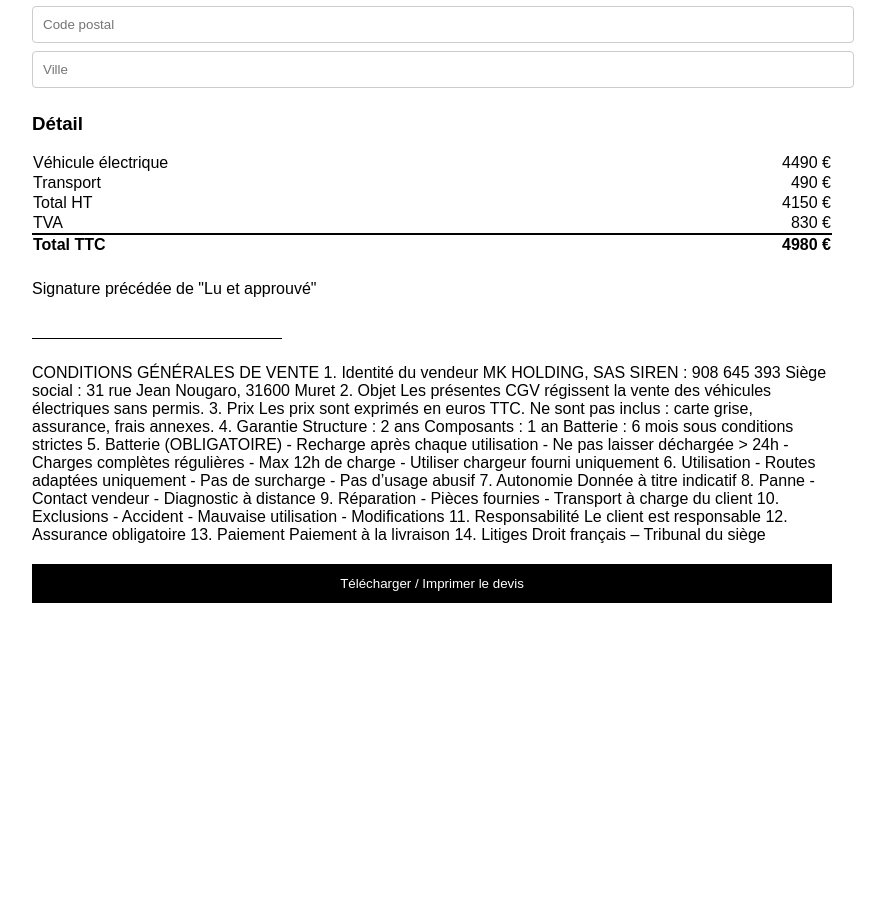
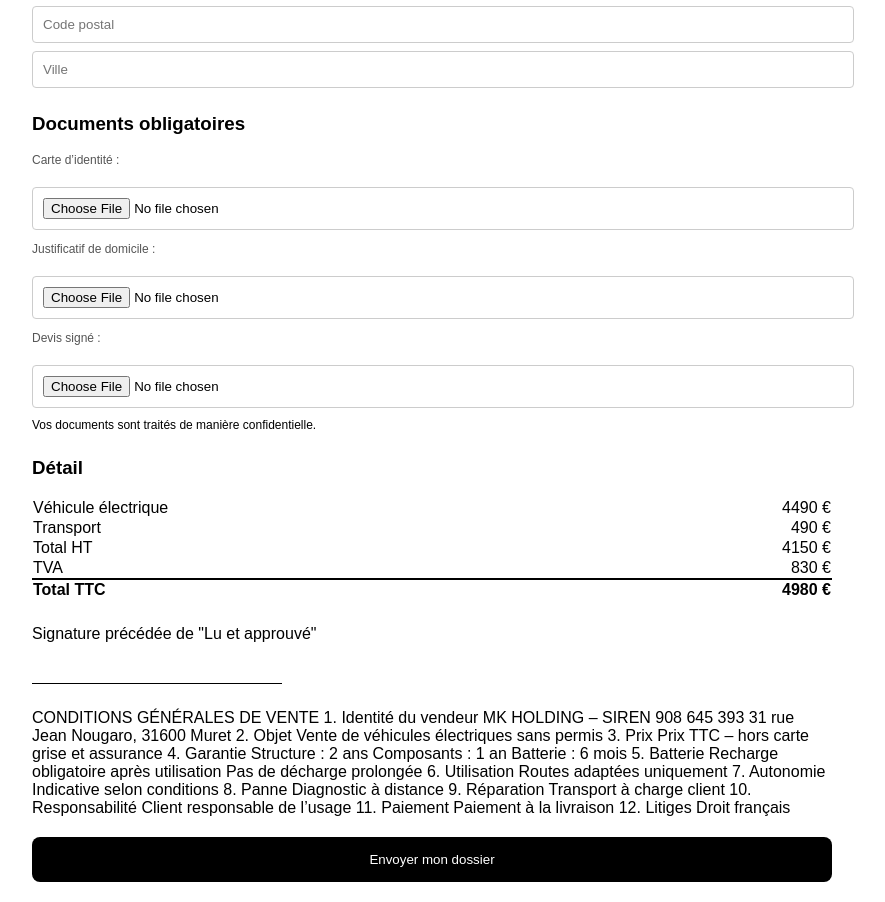
Before and after one commit to khelifamansour/neodrive-site, a Next.js app: page /reservation in a window 1280 px wide. Shown: the part 449-1351 px from the top of the page, without its empty margins (208-1093 px from the left). Before the commit the page ends 1072 px from the top, so only its background shows below. Built offline with nearby package versions, Linux system fonts and the light colour scheme.

Commit message:
Update page.tsx

```diff
--- a/app/reservation/page.tsx
+++ b/app/reservation/page.tsx
@@ -1,14 +1,6 @@
 "use client";
 
-import { useState } from "react";
-
 export default function Reservation() {
-  const [nom, setNom] = useState("");
-  const [prenom, setPrenom] = useState("");
-  const [phone, setPhone] = useState("");
-  const [adresse, setAdresse] = useState("");
-  const [cp, setCp] = useState("");
-  const [ville, setVille] = useState("");
 
   const today = new Date().toLocaleDateString("fr-FR");
 
@@ -55,16 +47,40 @@ export default function Reservation() {
         </div>
       </div>
 
-      {/* CLIENT */}
+      {/* FORM */}
+      <form
+        action="https://formspree.io/f/xjgjrqqg"
+        method="POST"
+        encType="multipart/form-data"
+      >
+
         <div style={section}>
           <h3>Informations client</h3>
 
-        <input placeholder="Nom" value={nom} onChange={(e) => setNom(e.target.value)} style={input}/>
-        <input placeholder="Prénom" value={prenom} onChange={(e) => setPrenom(e.target.value)} style={input}/>
-        <input placeholder="Téléphone" value={phone} onChange={(e) => setPhone(e.target.value)} style={input}/>
-        <input placeholder="Adresse" value={adresse} onChange={(e) => setAdresse(e.target.value)} style={input}/>
-        <input placeholder="Code postal" value={cp} onChange={(e) => setCp(e.target.value)} style={input}/>
-        <input placeholder="Ville" value={ville} onChange={(e) => setVille(e.target.value)} style={input}/>
+          <input name="nom" placeholder="Nom" style={input} required />
+          <input name="prenom" placeholder="Prénom" style={input} required />
+          <input name="telephone" placeholder="Téléphone" style={input} required />
+          <input name="adresse" placeholder="Adresse" style={input} required />
+          <input name="code_postal" placeholder="Code postal" style={input} required />
+          <input name="ville" placeholder="Ville" style={input} required />
+        </div>
+
+        {/* DOCUMENTS */}
+        <div style={section}>
+          <h3>Documents obligatoires</h3>
+
+          <p style={small}>Carte d’identité :</p>
+          <input type="file" name="cni" accept="image/*,.pdf" style={input} required />
+
+          <p style={small}>Justificatif de domicile :</p>
+          <input type="file" name="justificatif" accept="image/*,.pdf" style={input} required />
+
+          <p style={small}>Devis signé :</p>
+          <input type="file" name="devis_signe" accept="image/*,.pdf" style={input} required />
+
+          <p style={{ fontSize: 12, marginTop: 10 }}>
+            Vos documents sont traités de manière confidentielle.
+          </p>
         </div>
 
         {/* PRICING */}
@@ -106,71 +122,58 @@ export default function Reservation() {
         {/* PAGE BREAK */}
         <div className="page-break"></div>
 
-      {/* FULL CGV */}
+        {/* CGV */}
         <div className="cgv">
 {`CONDITIONS GÉNÉRALES DE VENTE
 
 1. Identité du vendeur
-MK HOLDING, SAS
-SIREN : 908 645 393
-Siège social : 31 rue Jean Nougaro, 31600 Muret
+MK HOLDING – SIREN 908 645 393
+31 rue Jean Nougaro, 31600 Muret
 
 2. Objet
-Les présentes CGV régissent la vente des véhicules électriques sans permis.
+Vente de véhicules électriques sans permis
 
 3. Prix
-Les prix sont exprimés en euros TTC.
-Ne sont pas inclus : carte grise, assurance, frais annexes.
+Prix TTC – hors carte grise et assurance
 
 4. Garantie
 Structure : 2 ans
 Composants : 1 an
-Batterie : 6 mois sous conditions strictes
+Batterie : 6 mois
 
-5. Batterie (OBLIGATOIRE)
-- Recharge après chaque utilisation
-- Ne pas laisser déchargée > 24h
-- Charges complètes régulières
-- Max 12h de charge
-- Utiliser chargeur fourni uniquement
+5. Batterie
+Recharge obligatoire après utilisation
+Pas de décharge prolongée
 
 6. Utilisation
-- Routes adaptées uniquement
-- Pas de surcharge
-- Pas d’usage abusif
+Routes adaptées uniquement
 
 7. Autonomie
-Donnée à titre indicatif
+Indicative selon conditions
 
 8. Panne
-- Contact vendeur
-- Diagnostic à distance
+Diagnostic à distance
 
 9. Réparation
-- Pièces fournies
-- Transport à charge du client
+Transport à charge client
 
-10. Exclusions
-- Accident
-- Mauvaise utilisation
-- Modifications
+10. Responsabilité
+Client responsable de l’usage
 
-11. Responsabilité
-Le client est responsable
-
-12. Assurance obligatoire
-
-13. Paiement
+11. Paiement
 Paiement à la livraison
 
-14. Litiges
-Droit français – Tribunal du siège
+12. Litiges
+Droit français
 `}
         </div>
 
-      <button onClick={() => window.print()} style={btn}>
-        Télécharger / Imprimer le devis
+        {/* SUBMIT */}
+        <button type="submit" style={btn}>
+          Envoyer mon dossier
         </button>
+
+      </form>
 
     </main>
   );
@@ -208,11 +211,11 @@ const input = {
 
 const table = {
   width: "100%",
-  borderCollapse: "collapse" as const   // ✅ FIX HERE
+  borderCollapse: "collapse"
 };
 
 const right = {
-  textAlign: "right" as const
+  textAlign: "right"
 };
 
 const totalRow = {
@@ -233,10 +236,10 @@ const small = {
 
 const btn = {
   marginTop: 20,
-  padding: 12,
+  padding: 15,
   width: "100%",
   background: "#000",
   color: "#fff",
   border: "none",
-  cursor: "pointer"
+  borderRadius: 8
 };
```
Lines whose indentation alone changed are shown as unchanged.
